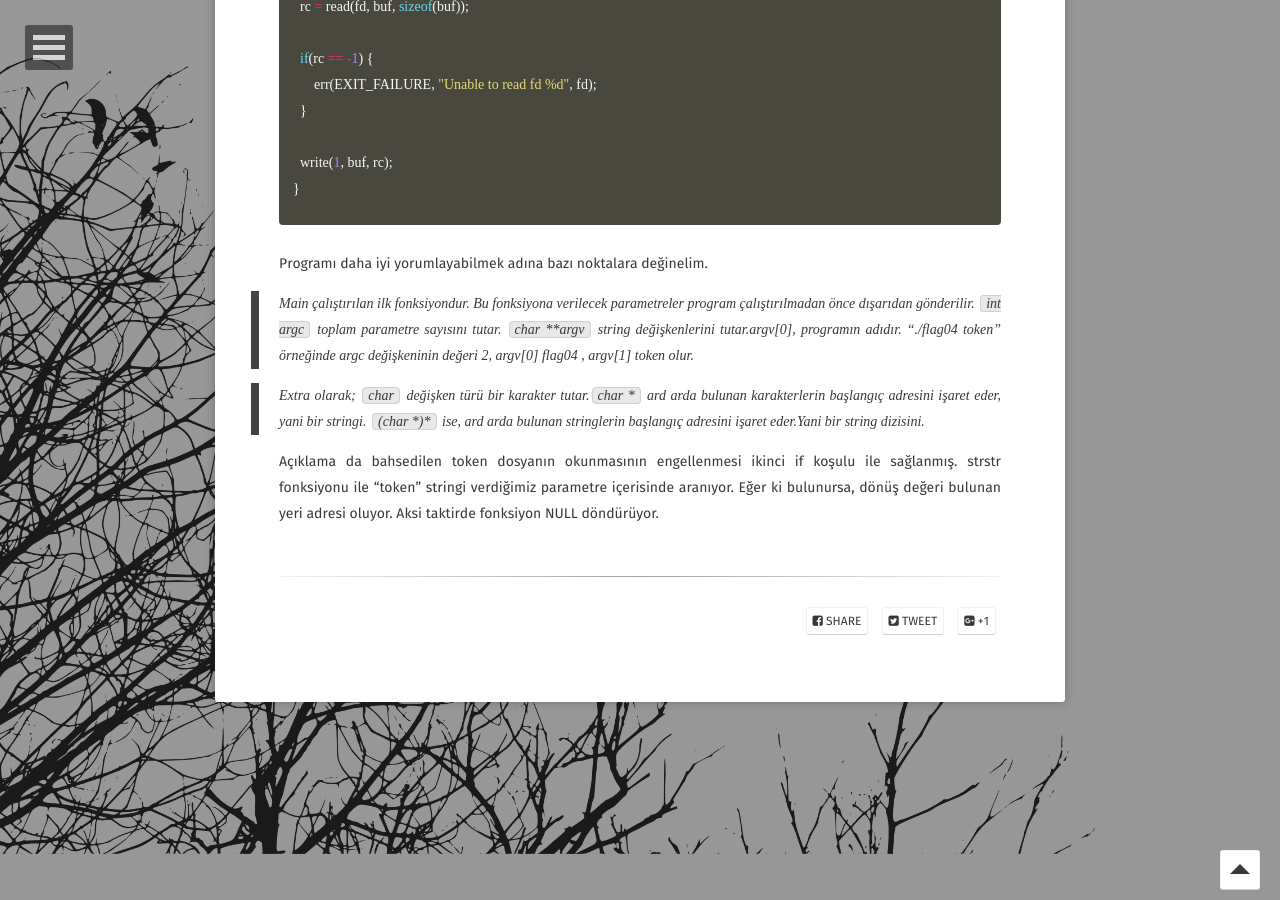
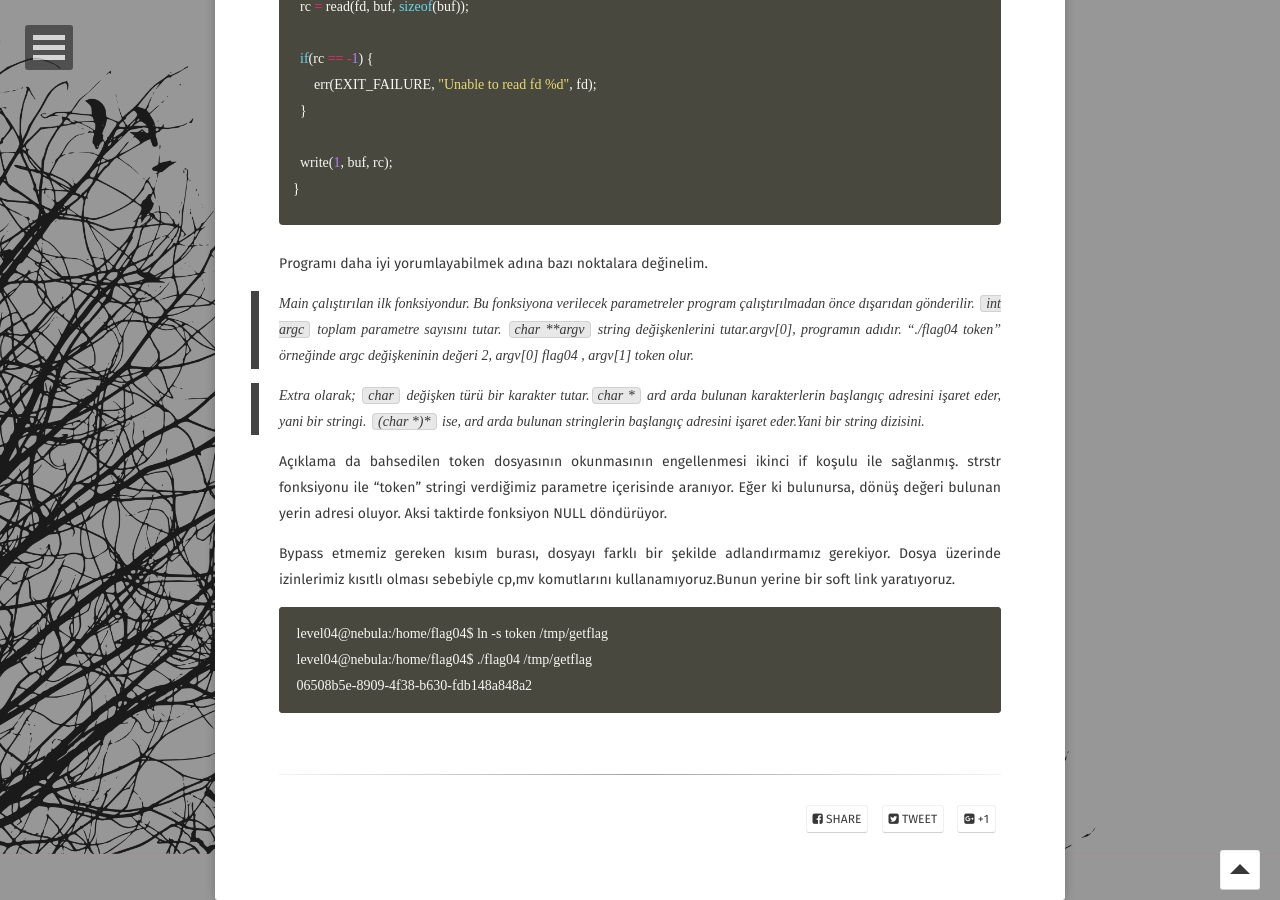
Before and after one commit to burcudemiralp/burcudemiralp.github.io, a Jekyll site: the page built from _posts/2018-02-23-nebula-writeup.md, in a window 1280 px wide and 900 px high, scrolled down 6346 px. Built offline with Jekyll 4.4.1, drawn with Linux system fonts in a browser that asks for light colours; some web fonts are replaced; some of the changed text lies outside the part shown.

Commit message:
Update 2018-02-23-nebula-writeup.md

```diff
--- a/_posts/2018-02-23-nebula-writeup.md
+++ b/_posts/2018-02-23-nebula-writeup.md
@@ -236,4 +236,11 @@ Programı daha iyi yorumlayabilmek adına bazı noktalara değinelim.
 
 > Extra olarak; `char` değişken türü bir karakter tutar.`char *` ard arda bulunan karakterlerin başlangıç adresini işaret eder, yani bir stringi. `(char *)*` ise, ard arda bulunan stringlerin başlangıç adresini işaret eder.Yani bir string dizisini.
 
-Açıklama da bahsedilen token dosyanın okunmasının engellenmesi ikinci if koşulu ile sağlanmış. strstr fonksiyonu ile "token" stringi verdiğimiz parametre içerisinde aranıyor. Eğer ki bulunursa, dönüş değeri bulunan yeri adresi oluyor. Aksi taktirde fonksiyon NULL döndürüyor.
+Açıklama da bahsedilen token dosyasının okunmasının engellenmesi ikinci if koşulu ile sağlanmış. strstr fonksiyonu ile "token" stringi verdiğimiz parametre içerisinde aranıyor. Eğer ki bulunursa, dönüş değeri bulunan yerin adresi oluyor. Aksi taktirde fonksiyon NULL döndürüyor.
+
+Bypass etmemiz gereken kısım burası, dosyayı farklı bir şekilde adlandırmamız gerekiyor. Dosya üzerinde izinlerimiz kısıtlı olması sebebiyle cp,mv komutlarını kullanamıyoruz.Bunun yerine bir soft link yaratıyoruz.
+{% raw %}
+     level04@nebula:/home/flag04$ ln -s token /tmp/getflag
+     level04@nebula:/home/flag04$ ./flag04 /tmp/getflag
+     06508b5e-8909-4f38-b630-fdb148a848a2
+{% endraw %}
```
